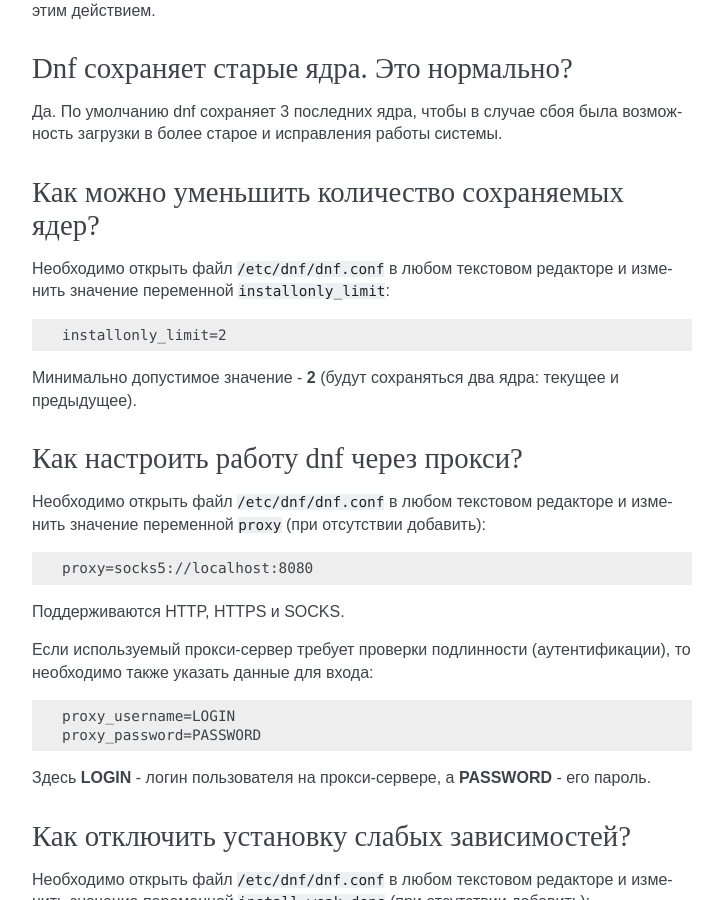
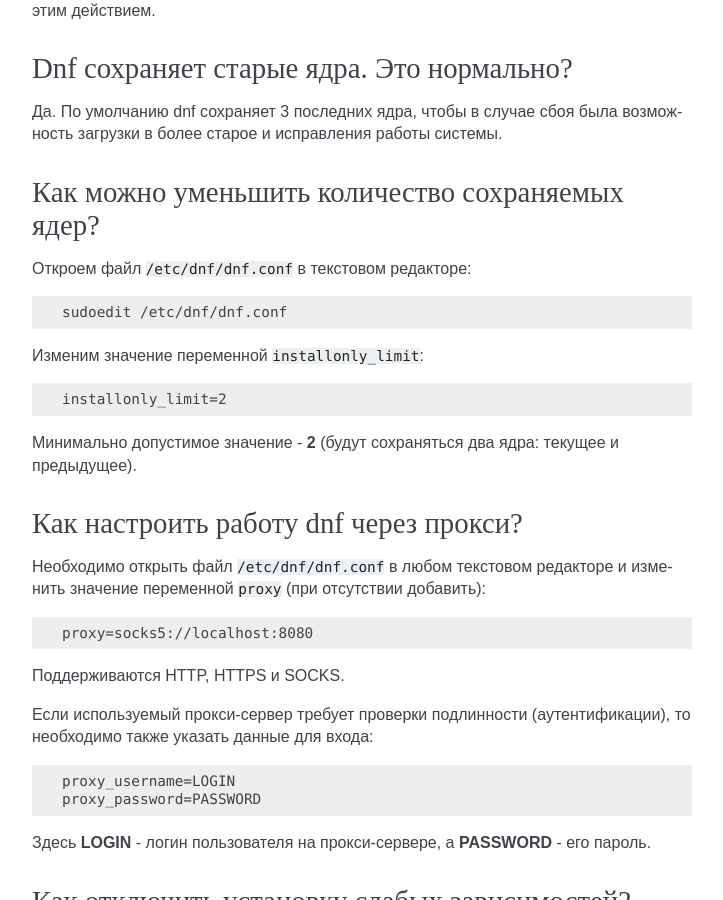
Before and after one commit to RussianFedora/FAQ, a Sphinx documentation site: the page built from source/package-manager.rst, in a window 1280 px wide and 900 px high, scrolled down 5530 px. Shown: the whole window, without its empty margins (388-1111 px from the left). Built offline with Sphinx 7.4.7, drawn with Linux system fonts in a browser that asks for light colours.

Commit message:
Fixed style in dnf-kernel-change question.

```diff
--- a/source/package-manager.rst
+++ b/source/package-manager.rst
@@ -291,7 +291,13 @@ Dnf сохраняет старые ядра. Это нормально?
 Как можно уменьшить количество сохраняемых ядер?
 ====================================================
 
-Необходимо открыть файл ``/etc/dnf/dnf.conf`` в любом текстовом редакторе и изменить значение переменной ``installonly_limit``:
+Откроем файл ``/etc/dnf/dnf.conf`` в текстовом редакторе:
+
+.. code-block:: text
+
+    sudoedit /etc/dnf/dnf.conf
+
+Изменим значение переменной ``installonly_limit``:
 
 .. code-block:: text
 
```
